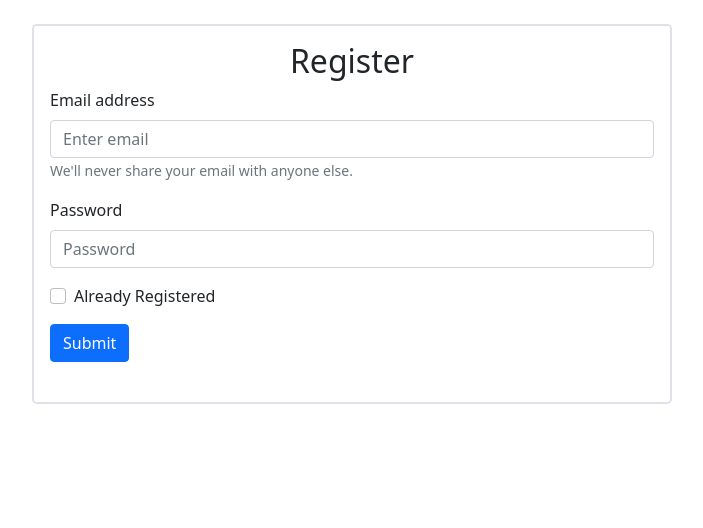
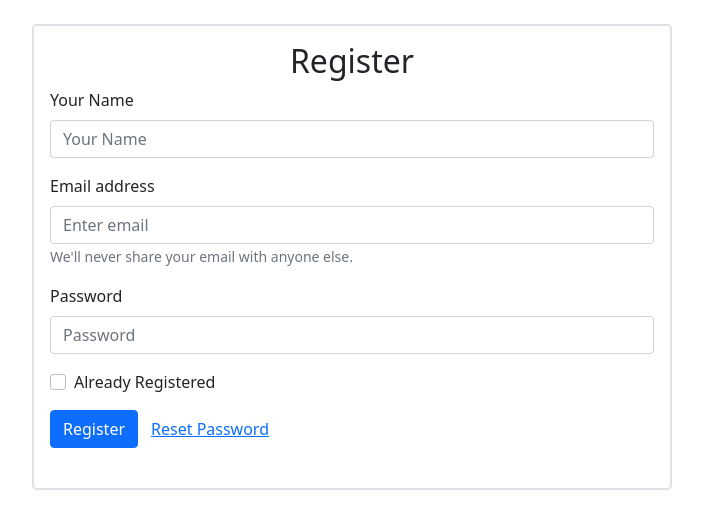
Before and after one commit to MohammadAmitHasan/Firebase-email-auth, a React (Vite) app: page / in a window 1280 px wide. Shown: the top 528 px of the page, without its empty margins (288-991 px from the left). Built offline with nearby package versions, Linux system fonts and the light colour scheme.

Commit message:
Get User name in registration done

```diff
--- a/src/App.jsx
+++ b/src/App.jsx
@@ -1,5 +1,5 @@
 import './App.css'
-import { createUserWithEmailAndPassword, getAuth, signInWithEmailAndPassword } from "firebase/auth";
+import { createUserWithEmailAndPassword, getAuth, sendEmailVerification, sendPasswordResetEmail, signInWithEmailAndPassword, updateProfile } from "firebase/auth";
 import app from './config.init'
 import 'bootstrap/dist/css/bootstrap.min.css';
 import Form from 'react-bootstrap/Form'
@@ -9,11 +9,16 @@ import { useState } from 'react';
 const auth = getAuth(app);
 function App() {
 
+  const [name, setName] = useState('');
   const [email, setEmail] = useState('');
   const [password, setPassword] = useState('');
   const [validated, setValidated] = useState(false);
   const [error, setError] = useState('');
   const [registered, setRegistered] = useState(false);
+
+  const nameHandler = (event) => {
+    setName(event.target.value);
+  }
 
   const emailHandler = (event) => {
     setEmail(event.target.value);
@@ -57,13 +62,40 @@ function App() {
     }
     else {
       createUserWithEmailAndPassword(auth, email, password)
-        .then(result => console.log(result.user))
+        .then(result => {
+          console.log(result.user)
+          setEmail('');
+          setPassword('');
+          sendVerificationEmail();
+          setUserName();
+        })
         .catch(error => {
           console.error(error)
           setError(error.message);
         })
     }
 
+  }
+
+  const sendVerificationEmail = () => {
+    sendEmailVerification(auth.currentUser)
+      .then(console.log('Email sent'));
+  }
+
+  const setUserName = () => {
+    updateProfile(auth.currentUser, {
+      displayName: name,
+    }).then(console.log('Setting user name'))
+      .catch(error => setError(error.message))
+  }
+
+  const resetPassword = () => {
+    sendPasswordResetEmail(auth, email)
+      .then(() => console.log('Password reset email sent'))
+      .catch(error => {
+        console.log(error)
+        setError(error.message)
+      })
   }
 
   return (
@@ -73,6 +105,17 @@ function App() {
         <h2 className='text-center'>{registered ? 'Login' : 'Register'}</h2>
 
         <Form noValidate validated={validated} onSubmit={submitHandler}>
+
+          {
+            !registered && <Form.Group className="mb-3" controlId="formBasicName">
+              <Form.Label>Your Name</Form.Label>
+              <Form.Control required onBlur={nameHandler} type="text" placeholder="Your Name" />
+              <Form.Control.Feedback type="invalid">
+                Please provide User Name.
+              </Form.Control.Feedback>
+            </Form.Group>
+          }
+
           <Form.Group className="mb-3" controlId="formBasicEmail">
             <Form.Label>Email address</Form.Label>
             <Form.Control required onBlur={emailHandler} type="email" placeholder="Enter email" />
@@ -96,9 +139,10 @@ function App() {
             <Form.Check onChange={registerToggle} type="checkbox" label="Already Registered" />
           </Form.Group>
 
-          <Button variant="primary" type="submit">
-            Submit
+          <Button variant={registered ? 'success' : 'primary'} type="submit">
+            {registered ? 'Login' : 'Register'}
           </Button>
+          <Button onClick={resetPassword} variant="link">Reset Password</Button>
           <p className='text-danger mt-4'>{error.slice(22)}</p>
         </Form>
       </div>
```
